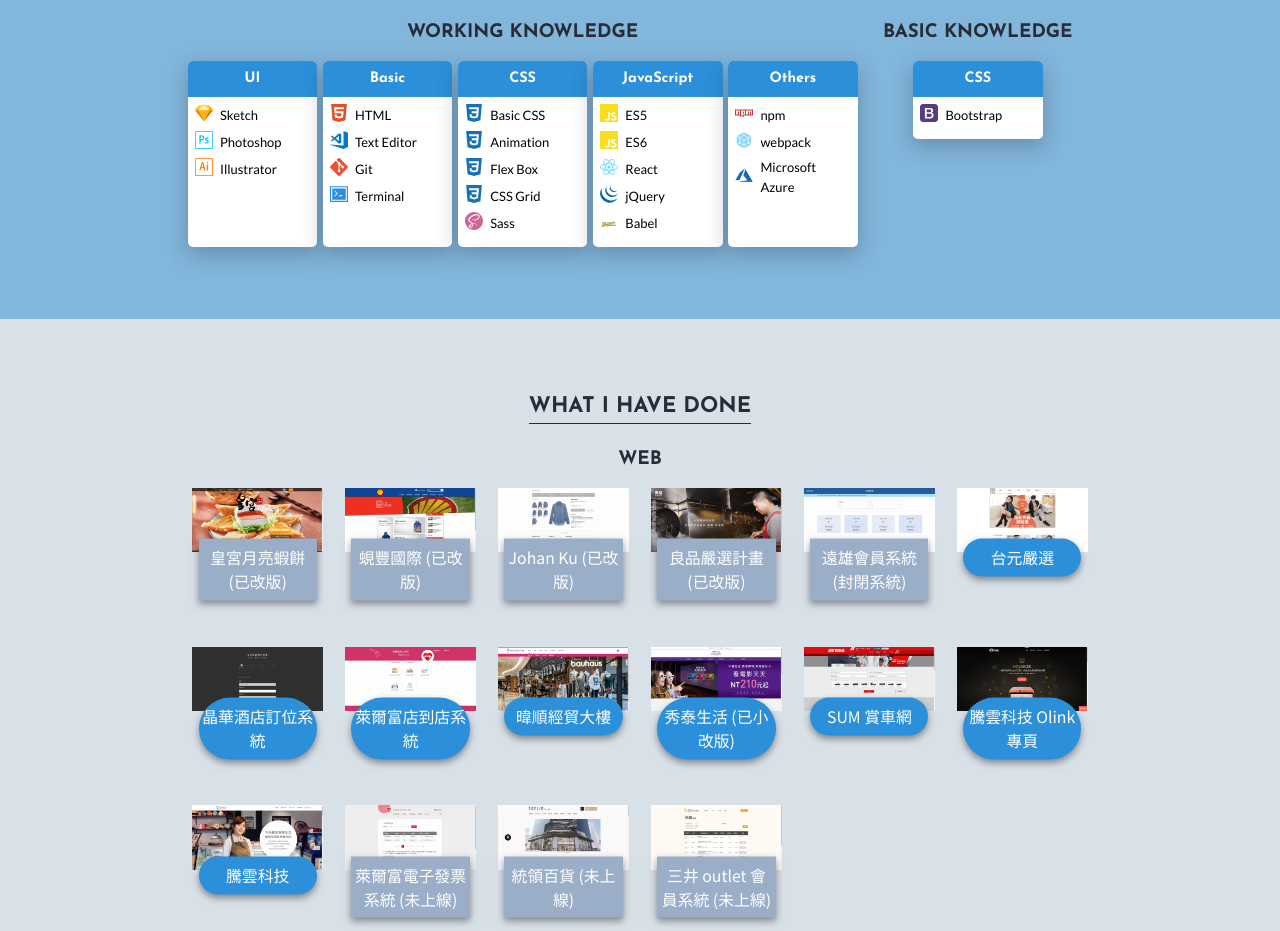
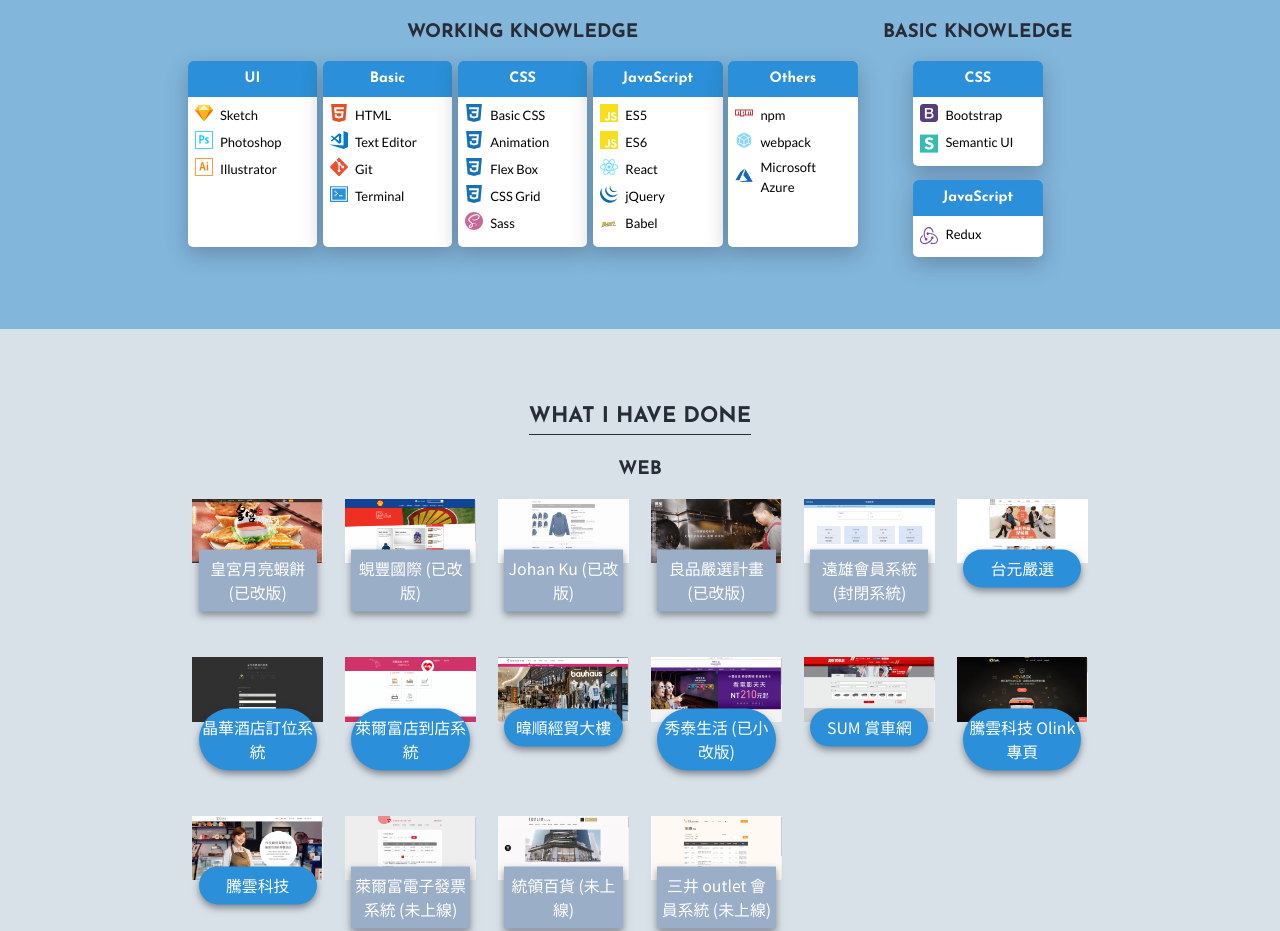
Before and after one commit to axlwang1976/personalSite, a website built with webpack: page src/index.html in a window 1280 px wide. Shown: the part 1084-2015 px from the top of the page. Built offline with nearby package versions, Linux system fonts and the light colour scheme.

Commit message:
更新skill

```diff
--- a/src/index.html
+++ b/src/index.html
@@ -334,6 +334,21 @@
                                 </span>
                                 <span>Bootstrap</span>
                             </div>
+                            <div class="skill__detail">
+                                <span>
+                                    <img src="img/semanticui-logo.png" alt="Semanticui Icon" class="brand__icon brand__icon-babel">
+                                </span>
+                                <span>Semantic UI</span>
+                            </div>
+                        </li>
+                        <li class="skill__list-item">
+                            <h4 class="heading-4">JavaScript</h4>
+                            <div class="skill__detail">
+                                <span>
+                                    <img src="img/svg/redux.svg" alt="Redux Icon" class="brand__icon brand__icon-babel">
+                                </span>
+                                <span>Redux</span>
+                            </div>
                         </li>
                     </ul>
                 </div>
```
Also changed, not shown: dist/img/SVG/redux.svg (added), dist/img/semanticui-logo.png (added).
